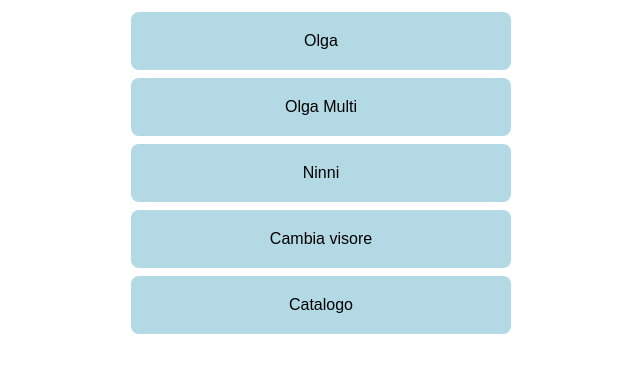
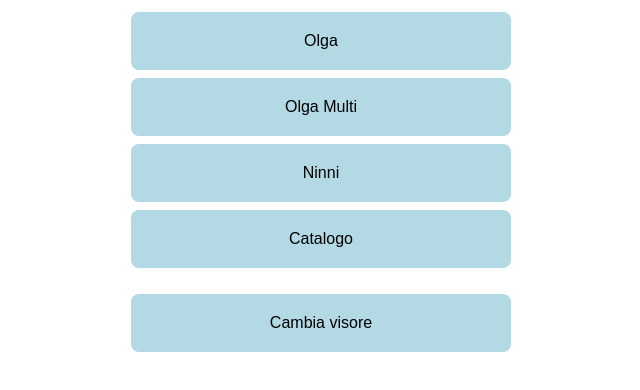
Before and after one commit to michelePap/GoogleVR, a plain HTML site: page index.html in a window 1280 px wide. Shown: the whole page, without its empty margins (321-961 px from the left). Drawn offline with Linux system fonts and the light colour scheme.

```diff
--- a/index.html
+++ b/index.html
@@ -14,9 +14,9 @@
 
 	<button value="ninni_2_multi">Ninni</button><br>
 
-	<button value="qrcode">Cambia visore</button><br>
+	<button value="catalogo">Catalogo</button><br><br>
 
-	<button value="catalogo">Catalogo</button>
+	<button value="qrcode">Cambia visore</button>
 
 	<script src="/GoogleVR/scripts/jquery-min.js"></script>
 	<script>
```
Also changed, not shown: catalogo.html (+0 -10 lines), scene_selector.html (+0 -6 lines).
